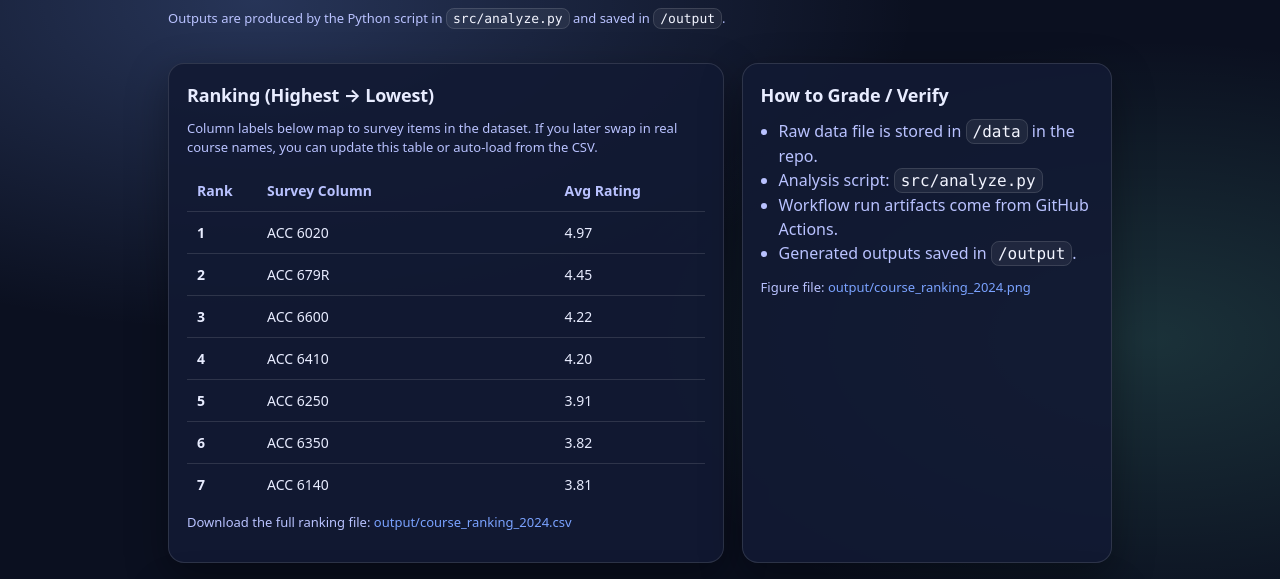
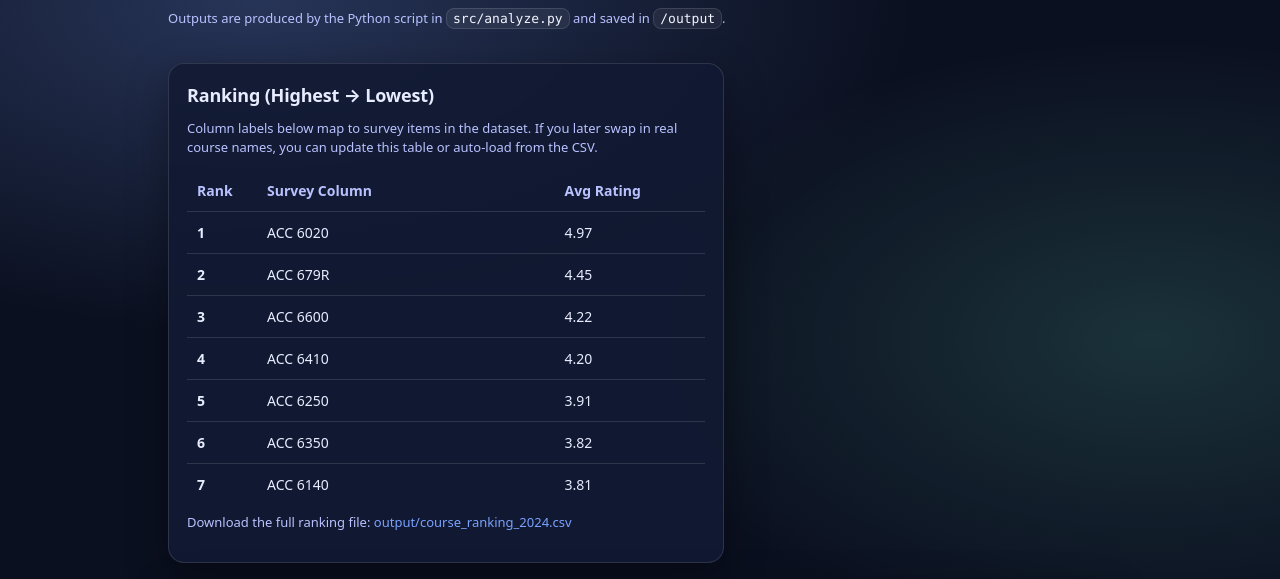
Before and after one commit to kaigriffiths/4510websiteKG, a plain HTML site: page index.html in a window 1280 px wide. Shown: the part 168-747 px from the top of the page. Drawn offline with Linux system fonts and the light colour scheme.

Commit message:
Update index.html

```diff
--- a/index.html
+++ b/index.html
@@ -214,19 +214,6 @@
           Download the full ranking file: <a href="output/course_ranking_2024.csv">output/course_ranking_2024.csv</a>
         </p>
       </section>
-
-      <aside class="card">
-        <h2>How to Grade / Verify</h2>
-        <ul style="margin: 10px 0 0; padding-left: 18px; color: var(--muted);">
-          <li>Raw data file is stored in <code>/data</code> in the repo.</li>
-          <li>Analysis script: <code>src/analyze.py</code></li>
-          <li>Workflow run artifacts come from GitHub Actions.</li>
-          <li>Generated outputs saved in <code>/output</code>.</li>
-        </ul>
-        <p class="note" style="margin-top: 12px;">
-          Figure file: <a href="output/course_ranking_2024.png">output/course_ranking_2024.png</a>
-        </p>
-      </aside>
     </div>
 
     <section class="card">
```
